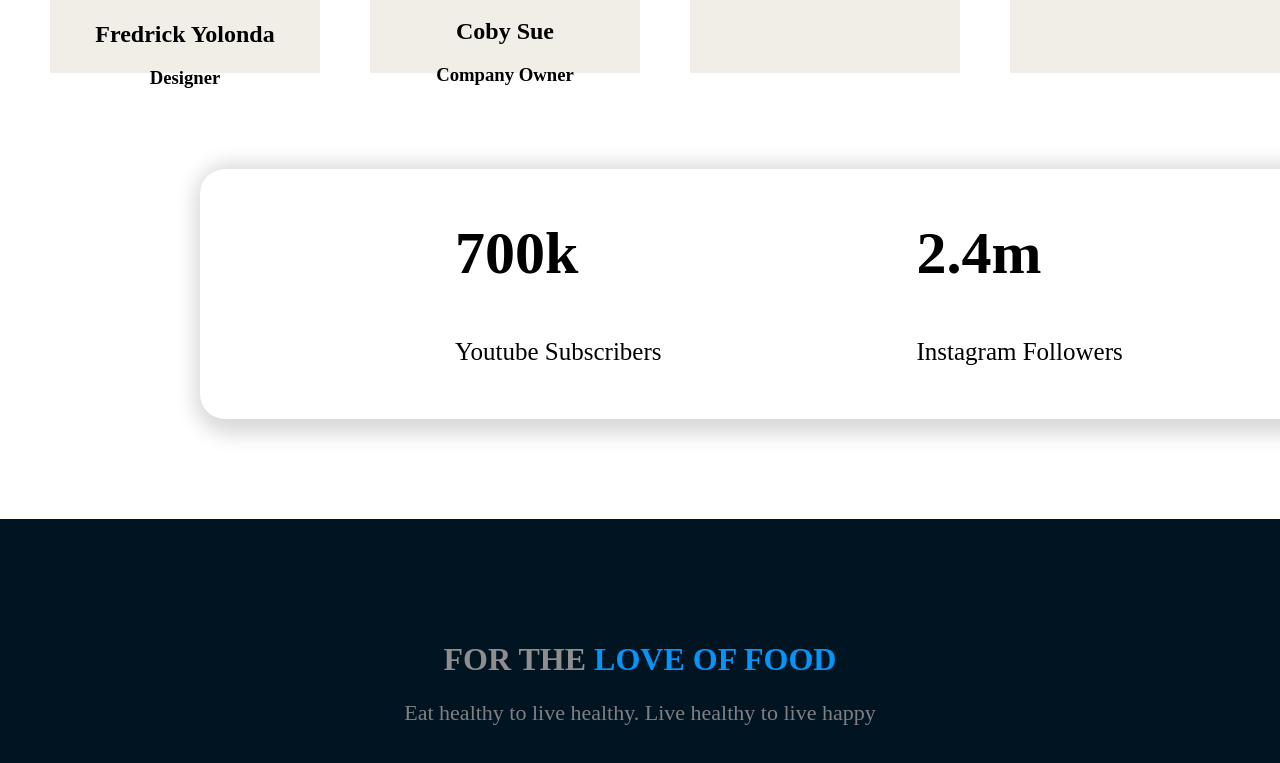
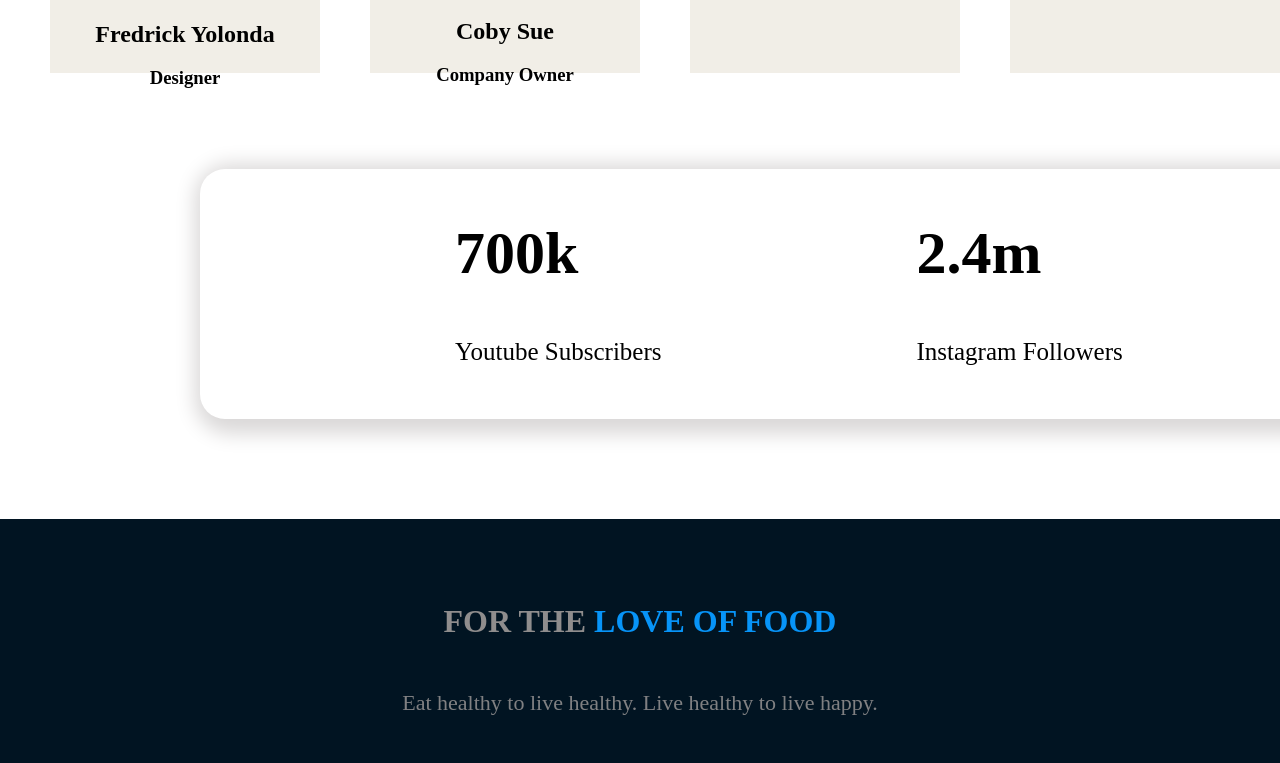
Before and after one commit to mahfuj10/food-network, a plain HTML site: page index.html in a window 1280 px wide. Shown: the part 3933-4696 px from the top of the page. Drawn offline with Linux system fonts and the light colour scheme.

Commit message:
added new css property

```diff
--- a/index.html
+++ b/index.html
@@ -146,7 +146,7 @@
 <div class="footer-text">
 
         <h1><span class="footer-title">FOR THE </span> <span>LOVE OF FOOD</span></h1>
-        <p>Eat healthy to live healthy. Live healthy to live happy</p>
+        <p>Eat healthy to live healthy. Live healthy to live happy.</p>
 
 </div>
 </footer>
--- a/style.css
+++ b/style.css
@@ -217,7 +217,8 @@ footer h1 p{
 }
 
 .footer-text{
-    padding-top: 100px;
+    padding-top: 50px;
+    line-height: 60px;
 }
 
 .footer-title{
```
